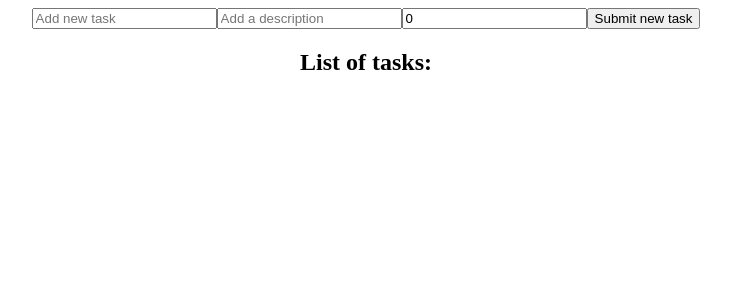
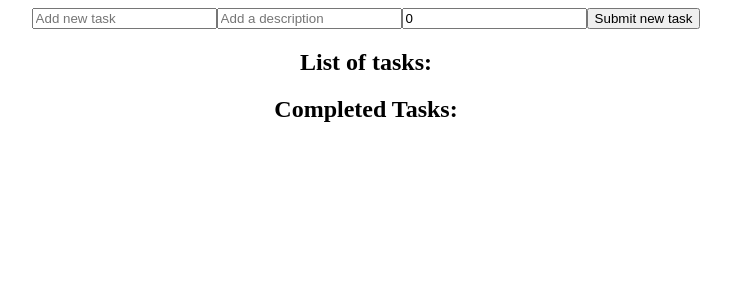
Before and after one commit to manidavilay/react-todolist, a React (Create React App) app: page / in a window 1280 px wide. Shown: the top 300 px of the page, without its empty margins (274-1005 px from the left). Built offline with nearby package versions, Linux system fonts and the light colour scheme.

Commit message:
add completed task list

```diff
--- a/src/App.tsx
+++ b/src/App.tsx
@@ -1,6 +1,7 @@
 import React, { useState } from "react";
 import "./App.css";
 import AddTask from "./components/AddTask";
+import CompletedTasks from "./components/CompletedTasks";
 import TasksList from "./components/TasksList";
 import { ITask } from "./utils/Interfaces";
 
@@ -180,6 +181,12 @@ function App() {
           );
         })}
       </div>
+      <div>
+        <h2>Completed Tasks:</h2>
+        {completedTasks.map((completedTask) => {
+          return <CompletedTasks completedTask={completedTask} />;
+        })}
+      </div>
     </div>
   );
 }
--- a/src/components/CompletedTasks.tsx
+++ b/src/components/CompletedTasks.tsx
@@ -1,6 +1,14 @@
-const CompletedTasks = () => {
+import { ITask } from "../utils/Interfaces";
+
+interface Props {
+    completedTask: ITask
+};
+
+const CompletedTasks = ({ completedTask }: Props) => {
     return (
-        <div></div>
+        <div>
+            {completedTask.taskName}
+        </div>
     )
 };
 
```
